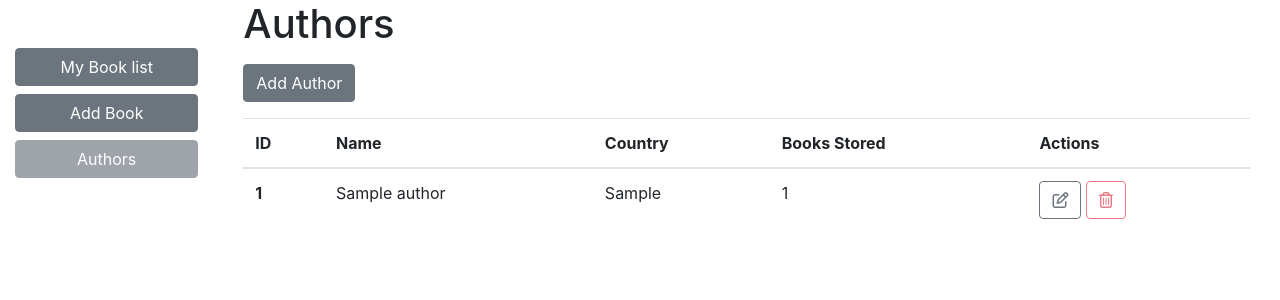
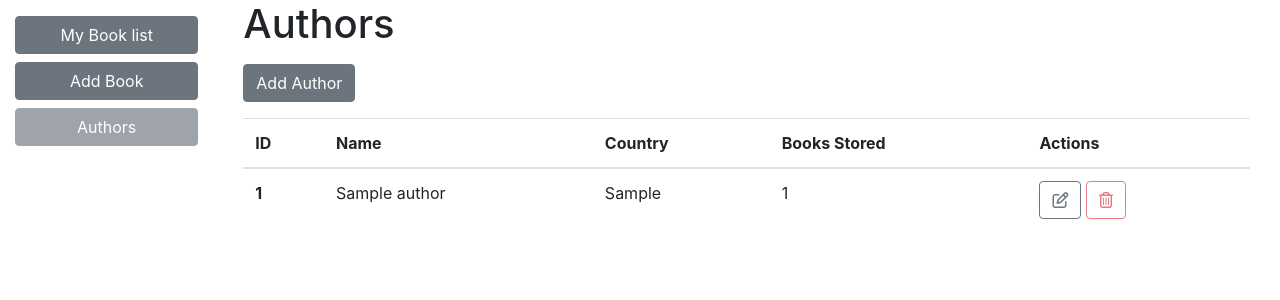
Before and after one commit to borisaavedra/bookify_web, a Flask app: page /add-author in a window 1280 px wide. Shown: the part 56-356 px from the top of the page. Run offline with Flask 2, Linux system fonts and the light colour scheme; tables that the repository leaves empty hold one stand-in row (values such as "Sample post"); some libraries are stand-ins or nearby versions.

Commit message:
UI fix on base.html

```diff
--- a/templates/base.html
+++ b/templates/base.html
@@ -27,7 +27,7 @@
       <div class="row">
         <div class="col-2">
           {%- block leftpanel -%}
-            <a href="{% block hrefList %}{% endblock hrefList %}" class="btn btn-secondary btn-block mt-5 {% block disabledList %}{% endblock disabledList %}" tabindex="-1" role="button" aria-disabled="true">My Book list</a>
+            <a href="{% block hrefList %}{% endblock hrefList %}" class="btn btn-secondary btn-block mt-3 {% block disabledList %}{% endblock disabledList %}" tabindex="-1" role="button" aria-disabled="true">My Book list</a>
             <a href="{% block hrefBook %}{% endblock hrefBook %}" class="btn btn-secondary btn-block {% block disabledBook %}{% endblock disabledBook %}" tabindex="-1" role="button" aria-disabled="true">Add Book</a>
             <a href="{% block hrefAuthor %}{% endblock hrefAuthor %}" class="btn btn-secondary btn-block {% block disabledAuthor %}{% endblock disabledAuthor %}" tabindex="-1" role="button" aria-disabled="true">Authors</a>
           {%- endblock leftpanel -%}
```
